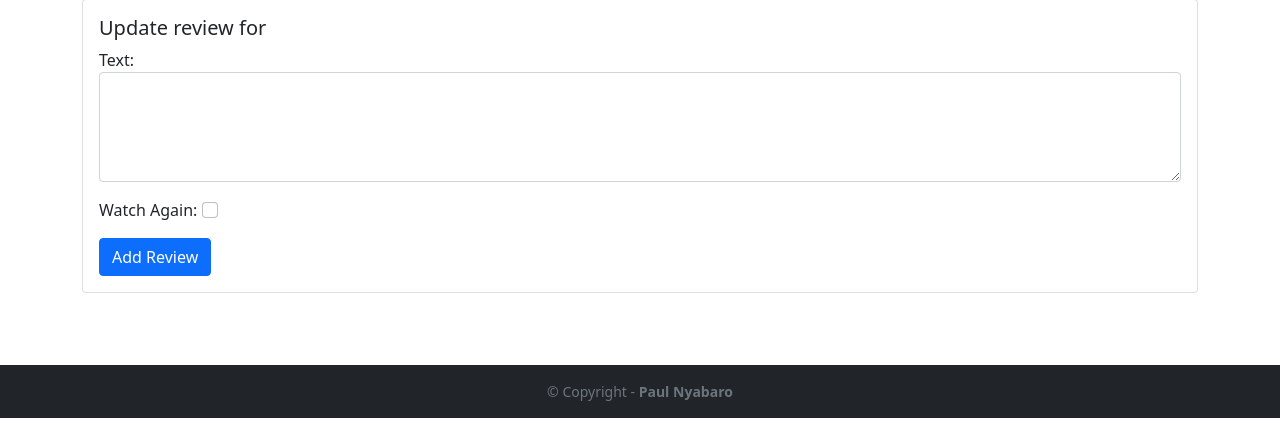
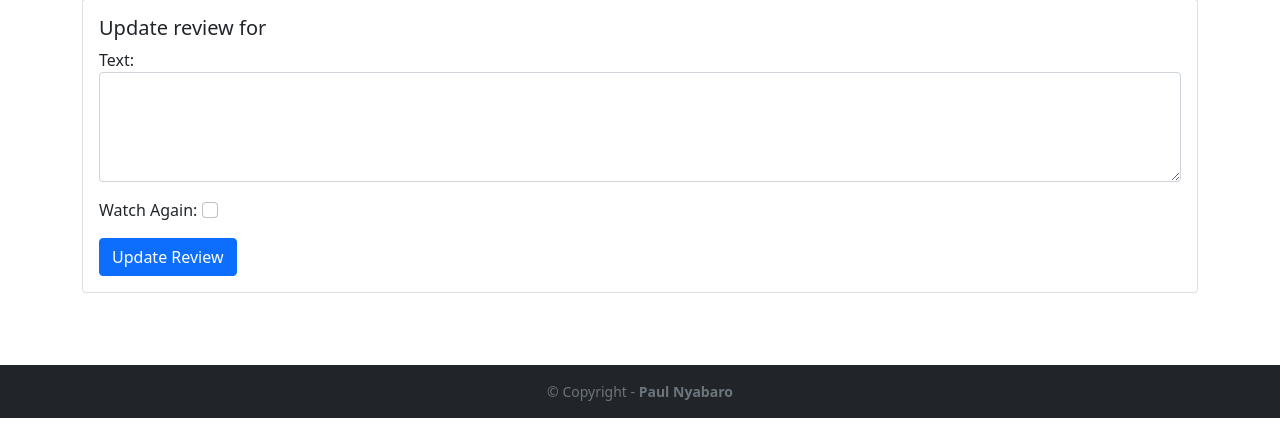
Before and after one commit to paulnyabaro/moviereviews, a Django app: template movie/templates/updatereview.html in a window 1280 px wide. Shown: the part 129-557 px from the top of the page. Run offline with Django 4.2, Linux system fonts and the light colour scheme; the template is opened without the code that fills it: values that come from a table or form of the project are taken from there, others are empty; parts of the project's set-up code (start-up, migrations or seed data) failed here and were passed over.

Commit message:
Working on update review view

```diff
--- a/movie/templates/updatereview.html
+++ b/movie/templates/updatereview.html
@@ -12,7 +12,7 @@
                 <form action="" method="POST">
                     {% csrf_token %}
                     {{ form.as_p }}
-                    <button type="submit" class="btn btn-primary">Add Review</button>
+                    <button type="submit" class="btn btn-primary">Update Review</button>
                 </form>
             </div>
         </div>
```
